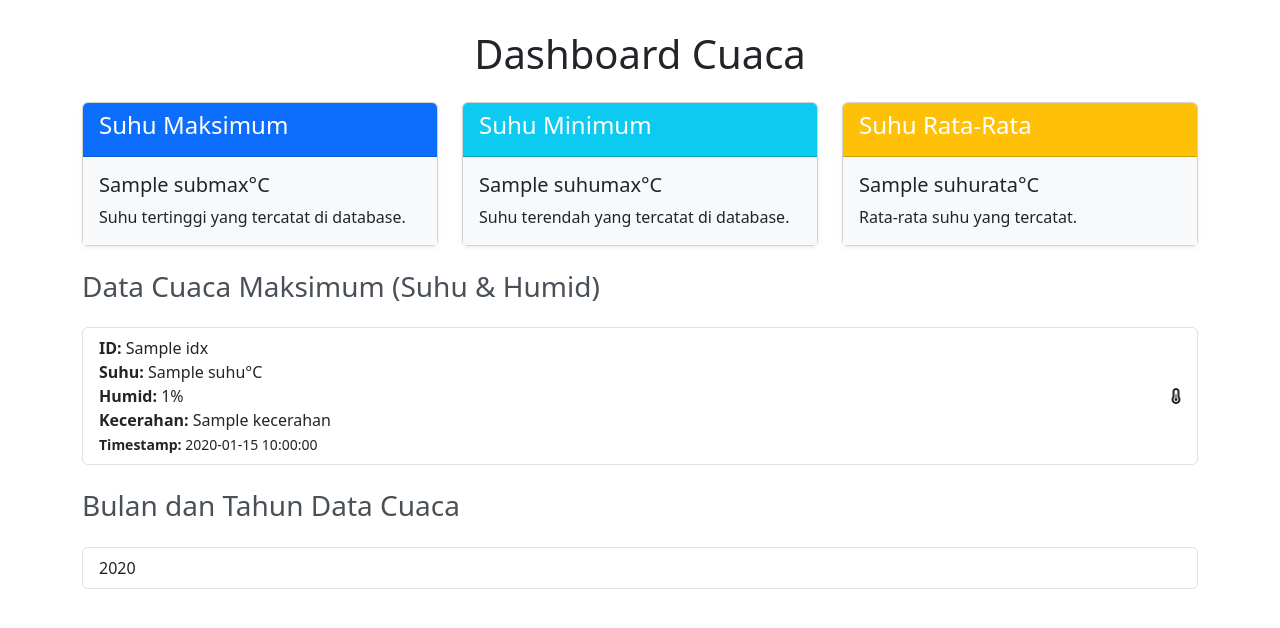
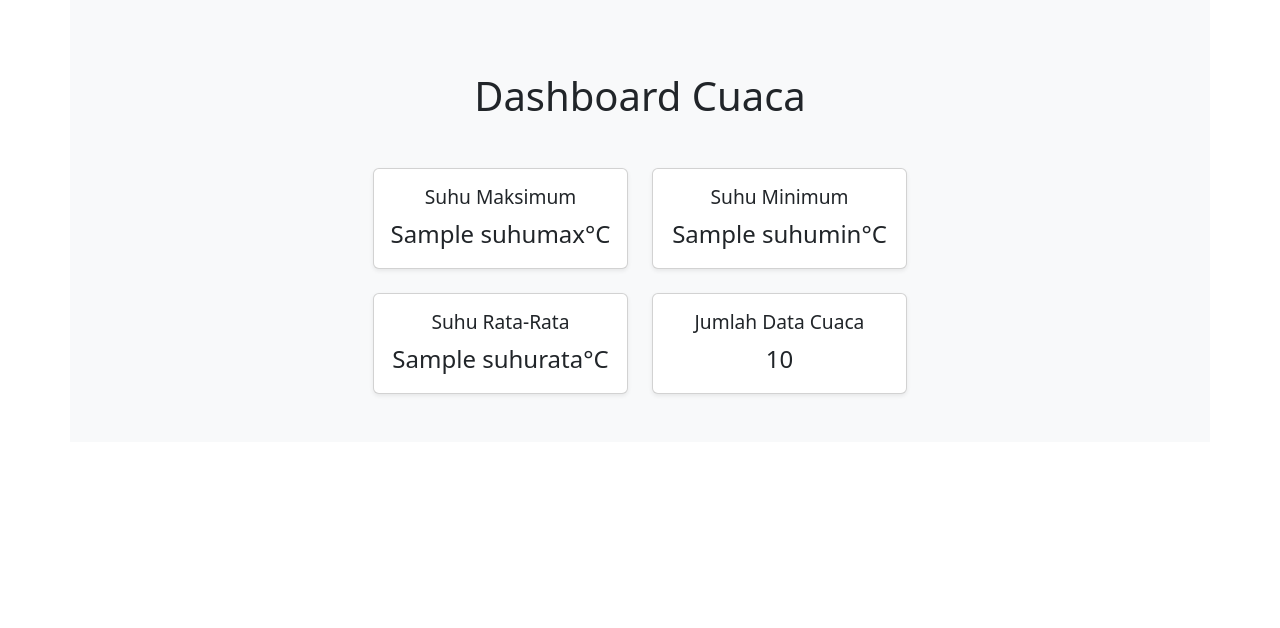
Before and after one commit to piupiupipiii/UTS_IOT_FF, a Flask app: template templates/index.html in a window 1280 px wide. Shown: the top 628 px of the page. Run offline with Flask 3, Linux system fonts and the light colour scheme; the template is opened without the code that fills it: most values are stand-ins (such as "Sample title", 1, 10 or a date in 2020).

Commit message:
update interface

```diff
--- a/templates/index.html
+++ b/templates/index.html
@@ -4,92 +4,55 @@
     <meta charset="UTF-8">
     <meta name="viewport" content="width=device-width, initial-scale=1.0">
     <title>Cuaca Dashboard</title>
-    <!-- Tambahkan link ke Bootstrap 5 CSS -->
     <link href="https://cdn.jsdelivr.net/npm/bootstrap@5.3.0-alpha1/dist/css/bootstrap.min.css" rel="stylesheet">
-    <!-- Tambahkan ikon font awesome jika diperlukan -->
-    <link href="https://cdnjs.cloudflare.com/ajax/libs/font-awesome/6.0.0-beta3/css/all.min.css" rel="stylesheet">
-    <style>
-        .card-body {
-            background-color: #f8f9fa;
-        }
-        h2, h3 {
-            color: #495057;
-        }
-        .container {
-            margin-top: 30px;
-        }
-    </style>
+    <link href="styles.css" rel="stylesheet">
 </head>
 <body>
-    <div class="container">
-        <h1 class="text-center my-4">Dashboard Cuaca</h1>
+    <div class="container bg-light p-4">
+        <h1 class="text-center my-5">Dashboard Cuaca</h1>
 
-        <!-- Box untuk suhu -->
-        <div class="row">
-            <div class="col-md-4">
+        <div class="row justify-content-center">
+            <div class="col-md-3 col-sm-6 mb-4">
                 <div class="card shadow-sm">
-                    <div class="card-header bg-primary text-white">
-                        <h4>Suhu Maksimum</h4>
-                    </div>
-                    <div class="card-body">
-                        <h5 class="card-title">{{ submax }}°C</h5>
-                        <p class="card-text">Suhu tertinggi yang tercatat di database.</p>
+                    <div class="card-body text-center">
+                        <h5 class="card-title" style="font-size: 1.2rem;">Suhu Maksimum</h5>
+                        <p class="card-text" style="font-size: 1.5rem;">{{ suhumax }}°C</p>
                     </div>
                 </div>
             </div>
 
-            <div class="col-md-4">
+            <div class="col-md-3 col-sm-6 mb-4">
                 <div class="card shadow-sm">
-                    <div class="card-header bg-info text-white">
-                        <h4>Suhu Minimum</h4>
-                    </div>
-                    <div class="card-body">
-                        <h5 class="card-title">{{ suhumax }}°C</h5>
-                        <p class="card-text">Suhu terendah yang tercatat di database.</p>
-                    </div>
-                </div>
-            </div>
-
-            <div class="col-md-4">
-                <div class="card shadow-sm">
-                    <div class="card-header bg-warning text-white">
-                        <h4>Suhu Rata-Rata</h4>
-                    </div>
-                    <div class="card-body">
-                        <h5 class="card-title">{{ suhurata }}°C</h5>
-                        <p class="card-text">Rata-rata suhu yang tercatat.</p>
+                    <div class="card-body text-center">
+                        <h5 class="card-title" style="font-size: 1.2rem;">Suhu Minimum</h5>
+                        <p class="card-text" style="font-size: 1.5rem;">{{ suhumin }}°C</p>
                     </div>
                 </div>
             </div>
         </div>
 
-        <!-- Data Cuaca Maksimum -->
-        <h3 class="my-4">Data Cuaca Maksimum (Suhu & Humid)</h3>
-        <div class="list-group">
-            {% for item in nilai_suhu_max_humid_max %}
-                <div class="list-group-item list-group-item-action d-flex justify-content-between align-items-center">
-                    <div>
-                        <strong>ID:</strong> {{ item.idx }} <br>
-                        <strong>Suhu:</strong> {{ item.suhu }}°C <br>
-                        <strong>Humid:</strong> {{ item.humid }}% <br>
-                        <strong>Kecerahan:</strong> {{ item.kecerahan }} <br>
-                        <small><strong>Timestamp:</strong> {{ item.timestamp }}</small>
+        <div class="row justify-content-center">
+            <div class="col-md-3 col-sm-6 mb-4">
+                <div class="card shadow-sm">
+                    <div class="card-body text-center">
+                        <h5 class="card-title" style="font-size: 1.2rem;">Suhu Rata-Rata</h5>
+                        <p class="card-text" style="font-size: 1.5rem;">{{ suhurata }}°C</p>
                     </div>
-                    <i class="fas fa-thermometer-half"></i>
                 </div>
-            {% endfor %}
+            </div>
+
+            <div class="col-md-3 col-sm-6 mb-4">
+                <div class="card shadow-sm">
+                    <div class="card-body text-center">
+                        <h5 class="card-title" style="font-size: 1.2rem;">Jumlah Data Cuaca</h5>
+                        <p class="card-text" style="font-size: 1.5rem;">{{ jumlah_data }}</p>
+                    </div>
+                </div>
+            </div>
         </div>
 
-        <!-- Data Bulan dan Tahun -->
-        <h3 class="my-4">Bulan dan Tahun Data Cuaca</h3>
-        <ul class="list-group">
-            {% for month in month_year_max %}
-                <li class="list-group-item">{{ month.month_year }}</li>
-            {% endfor %}
-        </ul>
     </div>
 
-    <!-- Tambahkan script Bootstrap JS -->
     <script src="https://cdn.jsdelivr.net/npm/@popperjs/core@2.11.6/dist/umd/popper.min.js"></script>
     <script src="https://cdn.jsdelivr.net/npm/bootstrap@5.3.0-alpha1/dist/js/bootstrap.min.js"></script>
 </body>
```
